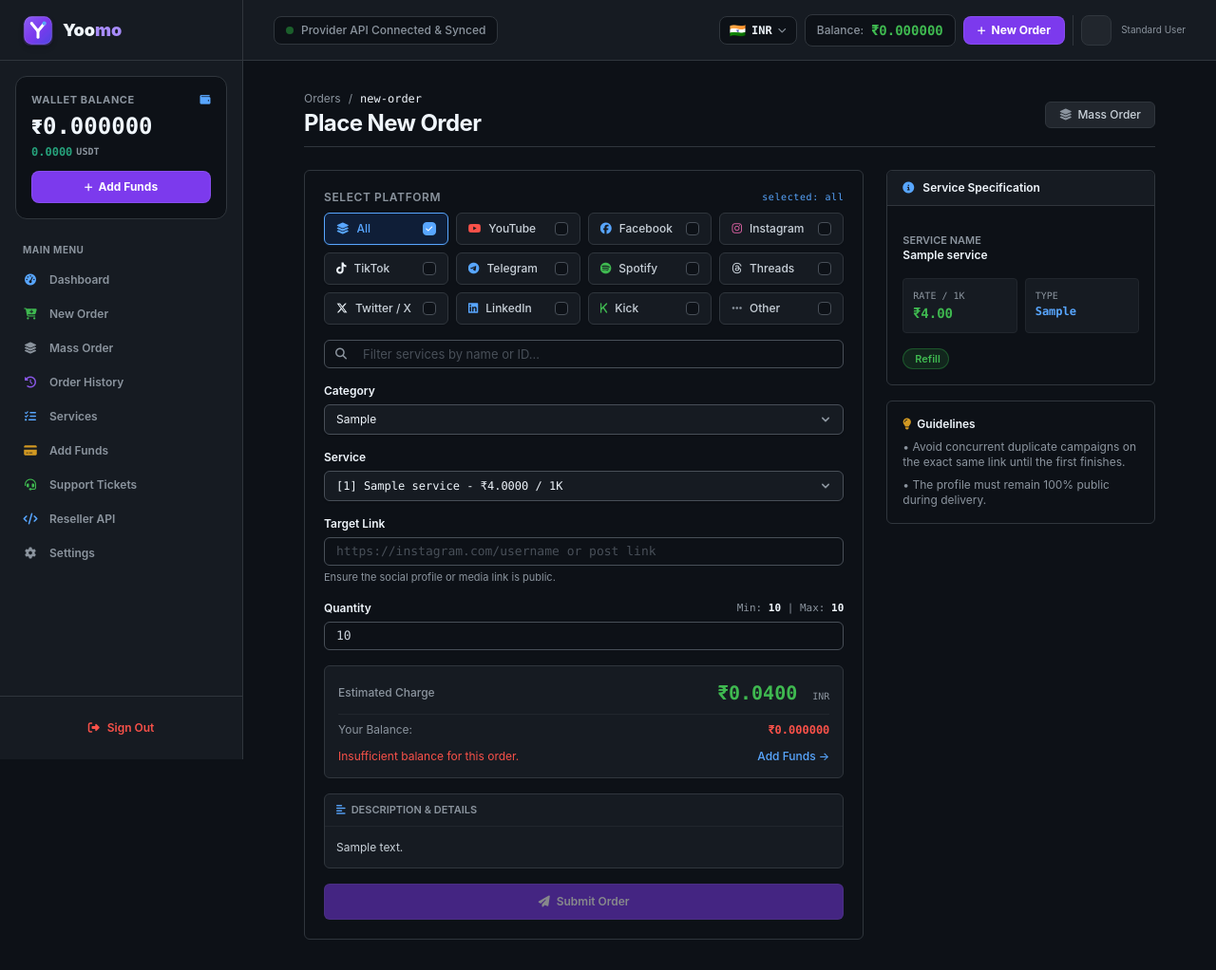
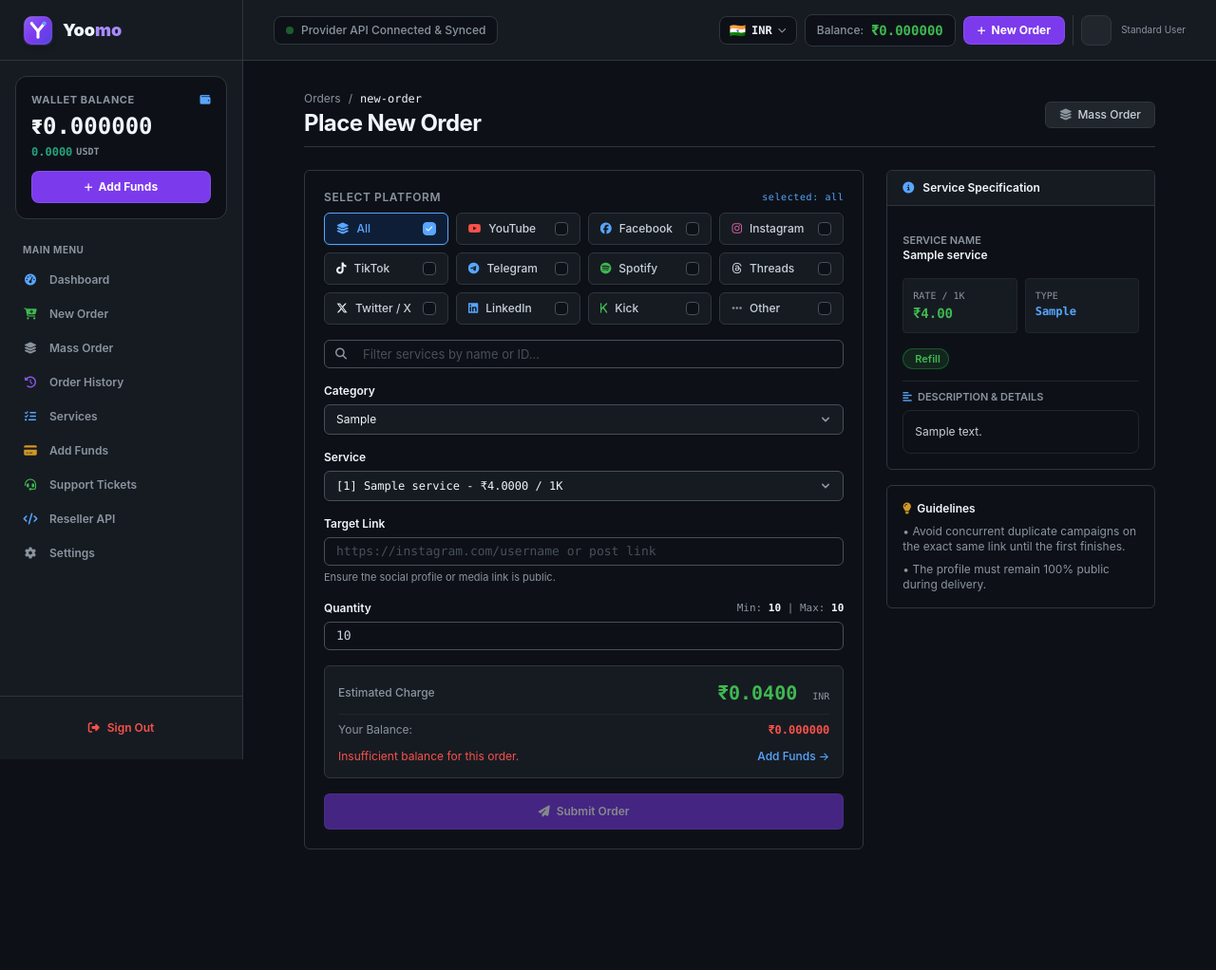
Before and after one commit to roshanpal8085/smm-panel, a FastAPI app: template app/templates/dashboard/new_order.html in a window 1280 px wide. Shown: the whole page at 95% size. After the commit the page ends 895 px from the top, so only its background shows below. Run offline with FastAPI, Linux system fonts and the light colour scheme; the template is opened without the code that fills it: most values are stand-ins (such as "Sample title", 1, 10 or a date in 2020); some libraries are stand-ins or nearby versions.

Commit message:
Revert "feat(ui): move service description box to just above Submit Order button in new_order form"
This reverts commit f9b0710a410124ed8d2d20ce4f6db23265d9d1ee.

```diff
--- a/app/templates/dashboard/new_order.html
+++ b/app/templates/dashboard/new_order.html
@@ -504,34 +504,6 @@
                     </div>
                 </div>
 
-                <!-- Service Description Box (above Submit) -->
-                <div x-show="selectedService" x-cloak class="rounded-md bg-[#161b22] border border-[#30363d] overflow-hidden">
-                    <div class="flex items-center justify-between px-3 py-2 border-b border-[#21262d]">
-                        <span class="text-[11px] text-[#8b949e] uppercase font-semibold flex items-center gap-1.5">
-                            <i class="fa-solid fa-align-left text-[#58a6ff]"></i> Description &amp; Details
-                        </span>
-                        <span x-show="descLoading" class="text-[10px] text-[#8b949e] font-mono">
-                            <i class="fa-solid fa-spinner fa-spin mr-1 text-[#58a6ff]"></i> Loading...
-                        </span>
-                    </div>
-                    <div class="p-3">
-                        <div x-show="descLoading && (!selectedService.description || !selectedService.description.trim())"
-                             class="text-center text-[#8b949e] text-xs py-2">
-                            <i class="fa-solid fa-spinner fa-spin text-sm text-[#58a6ff] mr-1"></i> Fetching provider specifications...
-                        </div>
-                        <div x-show="selectedService && selectedService.description && selectedService.description.trim()"
-                             class="text-xs text-[#c9d1d9] leading-relaxed max-h-40 overflow-y-auto select-text font-sans break-words"
-                             x-html="formattedDescription">
-                        </div>
-                        <div x-show="!descLoading && (!selectedService.description || !selectedService.description.trim())"
-                             class="text-[11px] text-[#8b949e] space-y-1">
-                            <p><strong class="text-[#c9d1d9]">Speed:</strong> 5,000 to 50,000 / Day</p>
-                            <p><strong class="text-[#c9d1d9]">Start Time:</strong> Instant to 60 Minutes</p>
-                            <p><strong class="text-[#c9d1d9]">Quality:</strong> Verified High Retention</p>
-                        </div>
-                    </div>
-                </div>
-
                 <!-- Submit Button -->
                 <button type="submit" :disabled="submitting || !hasEnoughBalance" class="gh-btn-primary w-full py-2.5 text-xs font-semibold disabled:opacity-50 disabled:cursor-not-allowed">
                     <span x-show="!submitting"><i class="fa-solid fa-paper-plane mr-1"></i> Submit Order</span>
@@ -580,6 +552,32 @@
                                 </span>
                             </div>
 
+                            <!-- Service Description & Instructions -->
+                            <div class="pt-2 border-t border-[#21262d] space-y-1.5">
+                                <div class="flex items-center justify-between">
+                                    <span class="block text-[11px] text-[#8b949e] uppercase font-semibold flex items-center gap-1.5">
+                                        <i class="fa-solid fa-align-left text-[#58a6ff]"></i> Description & Details
+                                    </span>
+                                    <span x-show="descLoading" class="text-[10px] text-[#8b949e] font-mono">
+                                        <i class="fa-solid fa-spinner fa-spin mr-1 text-[#58a6ff]"></i> Loading...
+                                    </span>
+                                </div>
+                                <div x-show="descLoading && (!selectedService.description || !selectedService.description.trim())"
+                                     class="p-3 rounded-lg bg-[#0d1117] border border-[#21262d] text-center text-[#8b949e] text-xs">
+                                    <i class="fa-solid fa-spinner fa-spin text-sm text-[#58a6ff] mb-1"></i>
+                                    <p>Fetching provider specifications...</p>
+                                </div>
+                                <div x-show="selectedService.description && selectedService.description.trim()"
+                                     class="p-3 rounded-lg bg-[#0d1117] border border-[#21262d] text-xs text-[#c9d1d9] leading-relaxed max-h-64 overflow-y-auto select-text font-sans break-words"
+                                     x-html="formattedDescription">
+                                </div>
+                                <div x-show="!descLoading && (!selectedService.description || !selectedService.description.trim())"
+                                     class="pt-1 text-[11px] text-[#8b949e] space-y-1">
+                                    <p><strong class="text-[#c9d1d9]">Speed:</strong> 5,000 to 50,000 / Day</p>
+                                    <p><strong class="text-[#c9d1d9]">Start Time:</strong> Instant to 60 Minutes</p>
+                                    <p><strong class="text-[#c9d1d9]">Quality:</strong> Verified High Retention</p>
+                                </div>
+                            </div>
                         </div>
                     </template>
 
```
